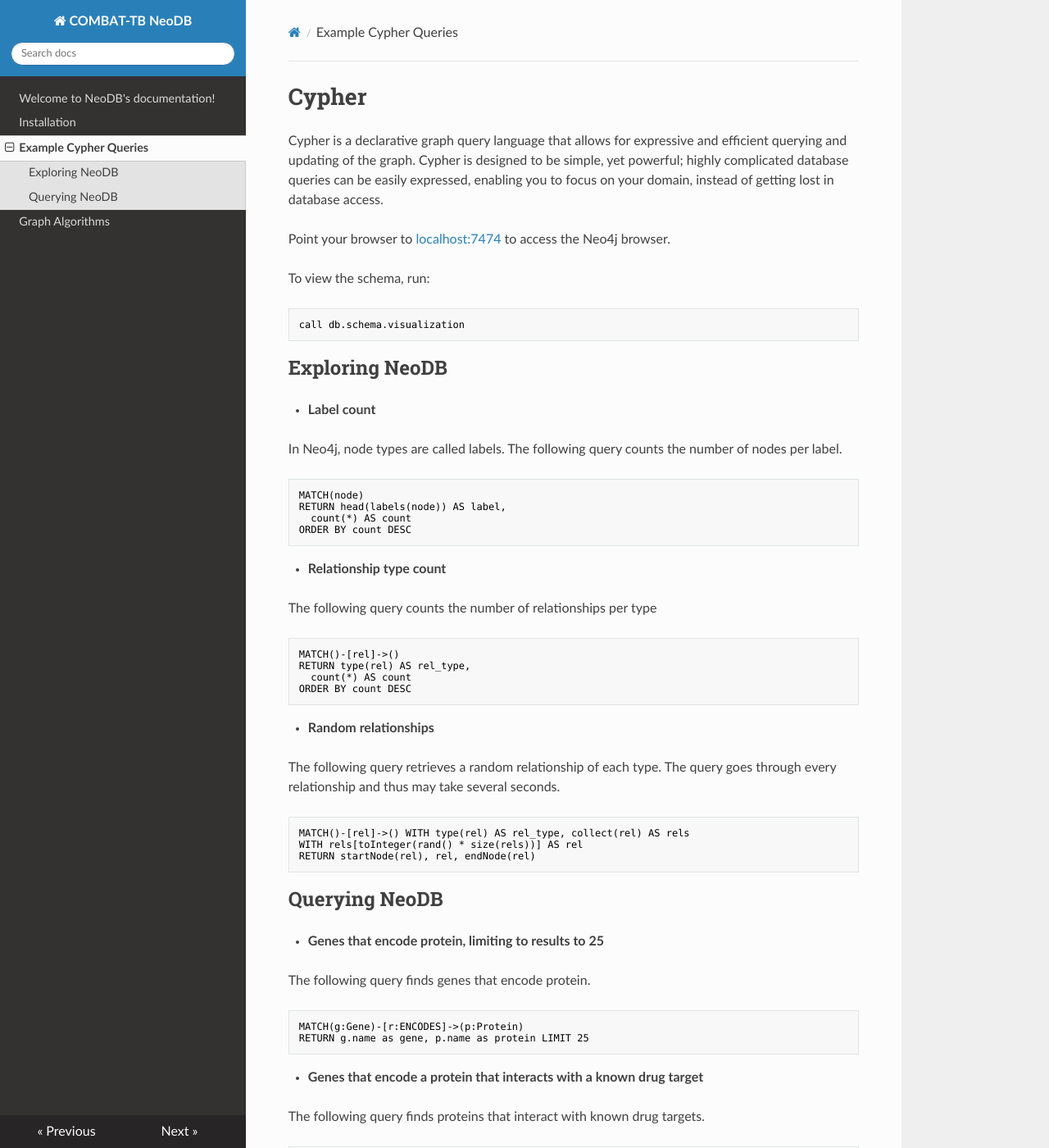
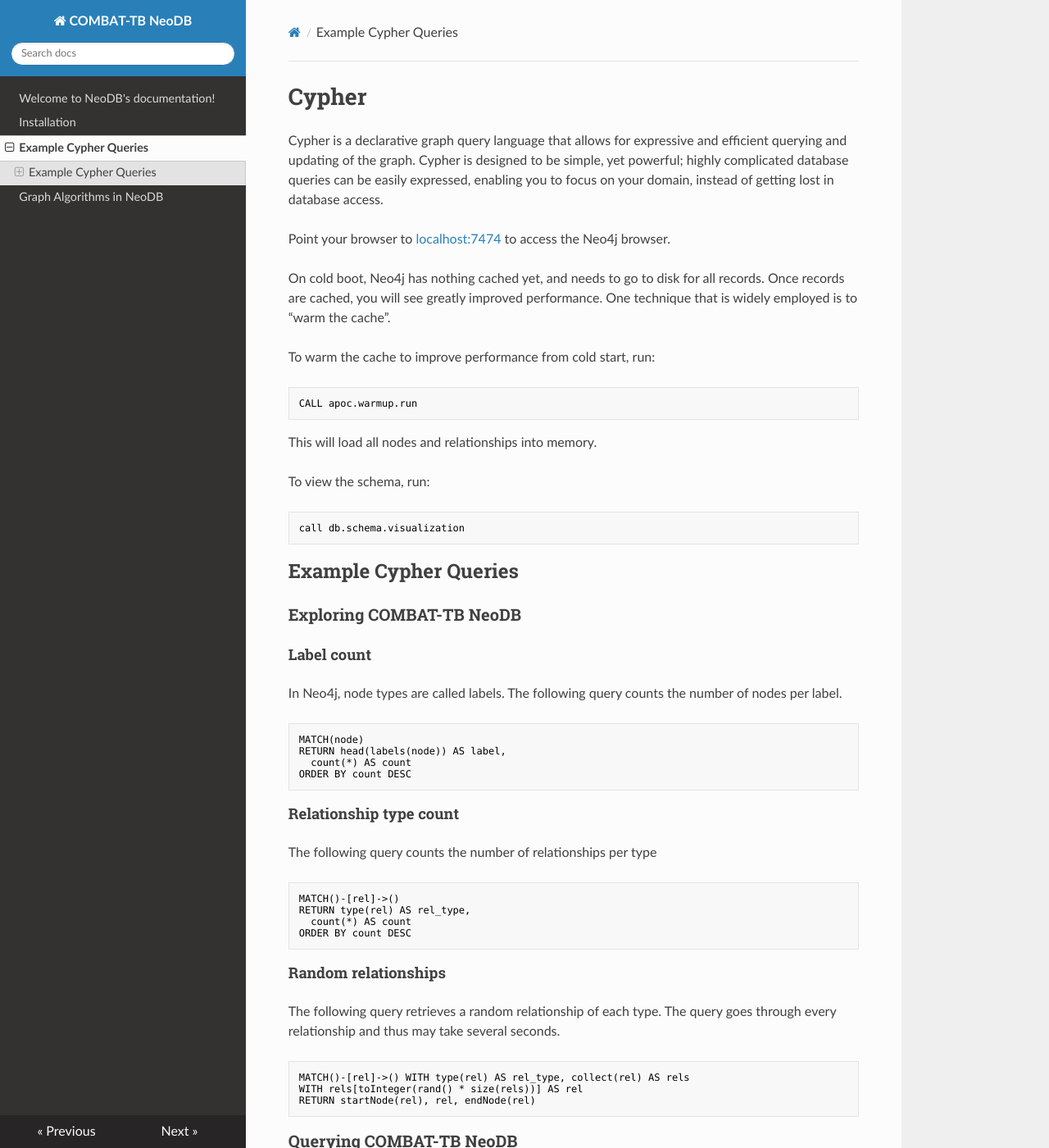
Before and after one commit to COMBAT-TB/combat-tb-neodb, an MkDocs documentation site: the page built from docs/example-cypher-queries.md, in a window 1280 px wide and 1400 px high. Shown: the whole window at 82% size. Built offline with MkDocs 1.6.1, drawn with Linux system fonts in a browser that asks for light colours; nearby versions of some CDN libraries; some of the changed text lies outside the part shown.

Commit message:
Updated Dockerfile and docs.

````diff
--- a/docs/example-cypher-queries.md
+++ b/docs/example-cypher-queries.md
@@ -3,6 +3,18 @@
 Cypher is a declarative graph query language that allows for expressive and efficient querying and updating of the graph. Cypher is designed to be simple, yet powerful; highly complicated database queries can be easily expressed, enabling you to focus on your domain, instead of getting lost in database access.
 
 Point your browser to [localhost:7474](http://0.0.0.0:7474) to access the Neo4j browser.
+
+On cold boot, Neo4j has nothing cached yet, and needs to go to disk for all records.
+Once records are cached, you will see greatly improved performance.
+One technique that is widely employed is to “warm the cache”.
+
+To warm the cache to improve performance from cold start, run:
+
+```cql
+CALL apoc.warmup.run
+```
+
+This will load all nodes and relationships into memory.
 
 To view the schema, run:
 
@@ -10,9 +22,11 @@
 call db.schema.visualization
 ```
 
-## Exploring NeoDB
+## Example Cypher Queries
 
-- **Label count**
+### Exploring COMBAT-TB NeoDB
+
+#### Label count
 
 In Neo4j, node types are called labels. The following query counts the number of nodes per label.
 
@@ -23,7 +37,7 @@
 ORDER BY count DESC
 ```
 
-- **Relationship type count**
+#### Relationship type count
 
 The following query counts the number of relationships per type
 
@@ -34,7 +48,7 @@
 ORDER BY count DESC
 ```
 
-- **Random relationships**
+#### Random relationships
 
 The following query retrieves a random relationship of each
 type. The query goes through every relationship and thus may
@@ -46,9 +60,9 @@
 RETURN startNode(rel), rel, endNode(rel)
 ```
 
-## Querying NeoDB
+### Querying COMBAT-TB NeoDB
 
-- **Genes that encode protein, limiting to results to 25**
+#### Genes that encode protein, limiting to results to 25
 
 The following query finds genes that encode protein.
 
@@ -57,7 +71,7 @@
 RETURN g.name as gene, p.name as protein LIMIT 25
 ```
 
-- **Genes that encode a protein that interacts with a known drug target**
+#### Genes that encode a protein that interacts with a known drug target
 
 The following query finds proteins that interact with known drug targets.
 
@@ -67,7 +81,7 @@
 ORDER BY Score DESC
 ```
 
-- **Find proteins that interact with a certain protein**
+#### Find proteins that interact with a certain protein
 
 The following query finds proteins that interact with a protein that has `O06295` as the uniquename or UniProtId.
 
@@ -76,7 +90,7 @@
 RETURN p
 ```
 
-- **Find the top 10 proteins that interact with a specific protein sorted by score**
+#### Find the top 10 proteins that interact with a specific protein sorted by score
 
 The following query finds the top 10 proteins that interact with a
 protein that has `O06295` as the uniquename or UniProtId. We the return the score,
@@ -88,7 +102,7 @@
 ORDER BY r.score DESC LIMIT 10
 ```
 
-- **Drugs that targets multiple proteins**
+#### Drugs that targets multiple proteins
 
 The following query finds drugs that target multiple proteins.
 
@@ -100,7 +114,7 @@
 ORDER BY ProteinSetSize DESC
 ```
 
-- **Proteins targeted by multiple drugs**
+#### Proteins targeted by multiple drugs
 
 The following query finds proteins targeted by multiple drugs.
 
@@ -112,16 +126,16 @@
 RETURN Proteins, ProteinFunctions, DrugCount, DrugNames ORDER BY DrugCount DESC
 ```
 
-- **Which proteins are likely to infer drug resistance (DR) if mutated**
+#### Which proteins are likely to infer drug resistance (DR) if mutated
 
-Proteins known to be associated with DR have known mutations
+The following query finds proteins known to be associated with DR mutations
 
 ```cql
 MATCH(d:Drug)--(:Variant)--(g)--(p:Protein)
 RETURN distinct(p.name) as Protein, g.name as Gene, d.name as Drug
 ```
 
-- **Which proteins are targeted by a specific drug (Isoniazid)**
+#### Which proteins are targeted by a specific drug (Isoniazid)
 
 The following query finds proteins targeted by Isoniazid.
 
@@ -130,7 +144,7 @@
 RETURN drug,r,protein
 ```
 
-- **Which proteins are indirectly targeted by a specific drug**
+#### Which proteins are indirectly targeted by a specific drug
 
 The following query finds proteins that are indirectly targeted by Rifampicin.
 
--- a/mkdocs.yml
+++ b/mkdocs.yml
@@ -3,7 +3,7 @@
   - Welcome to NeoDB's documentation!: index.md
   - Installation: installation.md
   - Example Cypher Queries: example-cypher-queries.md
-  - Graph Algorithms: graph-algorithms.md
+  - Graph Algorithms in NeoDB: graph-algorithms.md
 
   # - About: about.md
 theme: readthedocs
````
Also changed, not shown: docs/graph-algorithms.md (+1 -1 lines), docs/index.md (+3 -1 lines), 1 other file.
